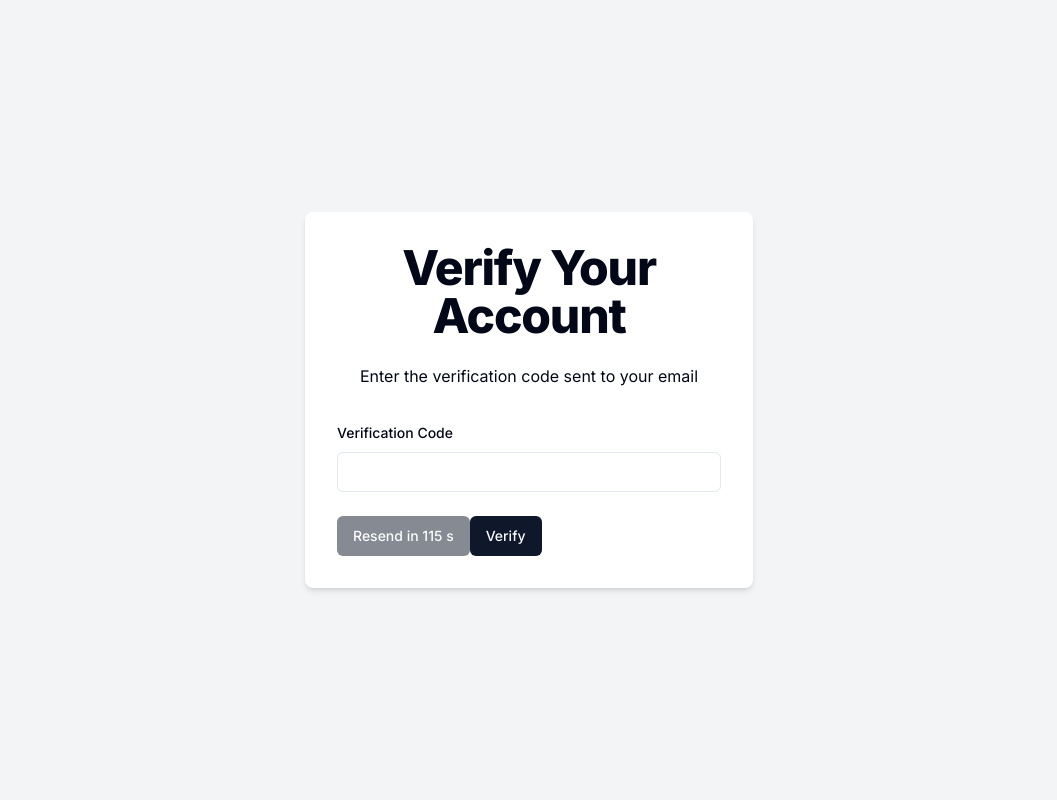
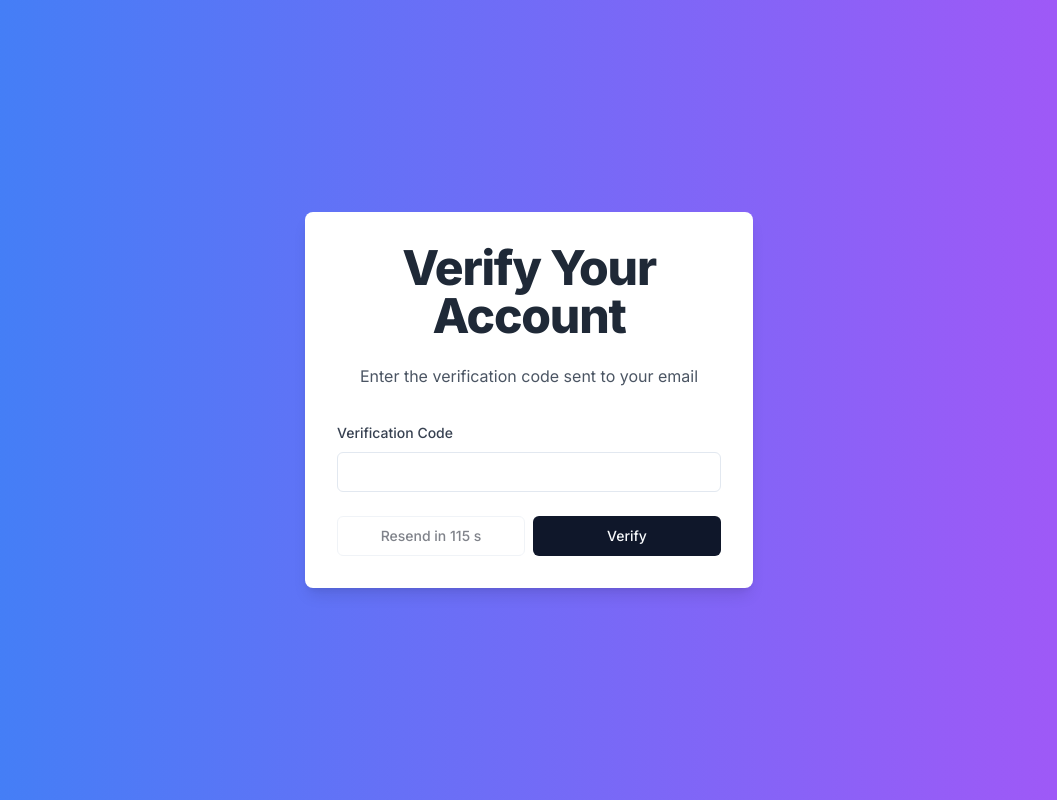
Before and after one commit to seeker53/anony-msg, a Next.js app: page /verify/1 in a window 1280 px wide. Shown: the whole page, without its empty margins (111-1168 px from the left). Built offline with nearby package versions, Linux system fonts and the light colour scheme.

Commit message:
code-verification page ui update

```diff
--- a/src/app/(auth)/verify/[username]/page.tsx
+++ b/src/app/(auth)/verify/[username]/page.tsx
@@ -1,3 +1,169 @@
+// 'use client';
+
+// import { Button } from '@/components/ui/button';
+// import {
+//     Form,
+//     FormField,
+//     FormItem,
+//     FormLabel,
+//     FormMessage,
+// } from '@/components/ui/form';
+// import { useState, useEffect } from 'react';
+// import { Input } from '@/components/ui/input';
+// import { useToast } from "@/hooks/use-toast";
+// import { ApiResponse } from '@/types/ApiResponse';
+// import { zodResolver } from '@hookform/resolvers/zod';
+// import axios, { AxiosError } from 'axios';
+// import { useParams, useRouter } from 'next/navigation';
+// import { useForm } from 'react-hook-form';
+// import * as z from 'zod';
+// import { verifySchema } from '@/schemas/verifySchema';
+
+// export default function VerifyAccount() {
+//     const router = useRouter();
+//     const params = useParams<{ username: string }>();
+//     const { toast } = useToast();
+//     const form = useForm<z.infer<typeof verifySchema>>({
+//         resolver: zodResolver(verifySchema),
+//     });
+//     const [isLoading, setIsLoading] = useState(false);
+//     const [isDisabled, setIsDisabled] = useState(true); // Start disabled
+//     const [countdown, setCountdown] = useState<number | null>(null);
+
+//     const handleResendCode = async () => {
+//         setIsLoading(true);
+//         try {
+//             const response = await axios.post<ApiResponse>(`/api/resend-verifycode`, {
+//                 username: params.username,
+//             });
+//             toast({
+//                 title: 'Success',
+//                 description: response.data.message,
+//             });
+//             setCountdown(120); // Start 120-second countdown
+//             setIsDisabled(true); // Disable the button again
+
+//         } catch (error) {
+//             const axiosError = error as AxiosError<ApiResponse>;
+//             toast({
+//                 title: "Error in resending verification code",
+//                 description: axiosError.response?.data.message || "Unknown error",
+//                 variant: "destructive",
+//             });
+//         } finally {
+//             setIsLoading(false);
+//         }
+//     };
+
+//     const onSubmit = async (data: z.infer<typeof verifySchema>) => {
+//         try {
+//             const response = await axios.post<ApiResponse>(`/api/verify-code`, {
+//                 username: params.username,
+//                 verifyCode: data.code,
+//             });
+
+//             toast({
+//                 title: 'Success',
+//                 description: response.data.message,
+//             });
+
+//             router.replace('/sign-in');
+//         } catch (error) {
+//             const axiosError = error as AxiosError<ApiResponse>;
+//             toast({
+//                 title: 'Verification Failed',
+//                 description: axiosError.response?.data.message || 'An error occurred. Please try again.',
+//                 variant: 'destructive',
+//             });
+//         }
+//     };
+
+//     // Handle countdown logic and button enabling/disabling
+//     useEffect(() => {
+//         if (countdown !== null && countdown > 0) {
+//             setIsDisabled(true); // Ensure the button is disabled during the countdown
+//             const intervalId = setInterval(() => {
+//                 setCountdown((prev) => prev! - 1); // Decrement the countdown
+//             }, 1000);
+
+//             return () => clearInterval(intervalId); // Clean up the interval on unmount
+//         } else if (countdown === 0) {
+//             setIsDisabled(false); // Enable the button when countdown ends
+//             setCountdown(null);
+//         }
+//     }, [countdown]);
+
+//     // Check if this is the first page load
+//     useEffect(() => {
+//         const isFirstLoad = sessionStorage.getItem('isFirstLoad');
+
+//         if (!isFirstLoad) {
+//             // First load, start countdown
+//             setCountdown(120); // Set initial countdown to 120 seconds
+//             setIsDisabled(true); // Ensure button is disabled on first load
+//             sessionStorage.setItem('isFirstLoad', 'true');
+//         } else {
+//             // If it's not the first load, check countdown from localStorage
+//             const storedCountdown = localStorage.getItem('countdown');
+//             if (storedCountdown) {
+//                 const remainingTime = parseInt(storedCountdown, 10);
+//                 if (remainingTime > 0) {
+//                     setCountdown(remainingTime); // Restore countdown
+//                     setIsDisabled(true); // Disable the button while the countdown is ongoing
+//                 } else {
+//                     setIsDisabled(false); // Enable the button if no countdown is active
+//                     setCountdown(null);
+//                 }
+//             } else {
+//                 setIsDisabled(false); // If no countdown, enable the button
+//                 setCountdown(null);
+//             }
+//         }
+//     }, []);
+
+//     // Save countdown in localStorage whenever it changes
+//     useEffect(() => {
+//         if (countdown !== null && countdown > 0) {
+//             localStorage.setItem('countdown', countdown.toString());
+//         } else {
+//             localStorage.removeItem('countdown');
+//         }
+//     }, [countdown]);
+
+//     return (
+//         <div className="flex justify-center items-center min-h-screen bg-gray-100">
+//             <div className="w-full max-w-md p-8 space-y-8 bg-white rounded-lg shadow-md">
+//                 <div className="text-center">
+//                     <h1 className="text-4xl font-extrabold tracking-tight lg:text-5xl mb-6">
+//                         Verify Your Account
+//                     </h1>
+//                     <p className="mb-4">Enter the verification code sent to your email</p>
+//                 </div>
+//                 <Form {...form}>
+//                     <form onSubmit={form.handleSubmit(onSubmit)} className="space-y-6">
+//                         <FormField
+//                             name="code"
+//                             control={form.control}
+//                             render={({ field }) => (
+//                                 <FormItem>
+//                                     <FormLabel>Verification Code</FormLabel>
+//                                     <Input {...field} />
+//                                     <FormMessage />
+//                                 </FormItem>
+//                             )}
+//                         />
+//                         <Button onClick={handleResendCode} disabled={isDisabled || isLoading} variant="default">
+//                             {isLoading ? 'Resending code...' : countdown !== null ? `Resend in ${countdown} s` : 'Resend Code'}
+//                         </Button>
+//                         <Button type="submit">Verify</Button>
+//                     </form>
+//                 </Form>
+//             </div>
+//         </div>
+//     );
+// }
+
+
 'use client';
 
 import { Button } from '@/components/ui/button';
@@ -27,7 +193,7 @@ export default function VerifyAccount() {
         resolver: zodResolver(verifySchema),
     });
     const [isLoading, setIsLoading] = useState(false);
-    const [isDisabled, setIsDisabled] = useState(true); // Start disabled
+    const [isDisabled, setIsDisabled] = useState(true);
     const [countdown, setCountdown] = useState<number | null>(null);
 
     const handleResendCode = async () => {
@@ -40,9 +206,8 @@ export default function VerifyAccount() {
                 title: 'Success',
                 description: response.data.message,
             });
-            setCountdown(120); // Start 120-second countdown
-            setIsDisabled(true); // Disable the button again
-
+            setCountdown(120);
+            setIsDisabled(true);
         } catch (error) {
             const axiosError = error as AxiosError<ApiResponse>;
             toast({
@@ -61,12 +226,10 @@ export default function VerifyAccount() {
                 username: params.username,
                 verifyCode: data.code,
             });
-
             toast({
                 title: 'Success',
                 description: response.data.message,
             });
-
             router.replace('/sign-in');
         } catch (error) {
             const axiosError = error as AxiosError<ApiResponse>;
@@ -78,50 +241,43 @@ export default function VerifyAccount() {
         }
     };
 
-    // Handle countdown logic and button enabling/disabling
     useEffect(() => {
         if (countdown !== null && countdown > 0) {
-            setIsDisabled(true); // Ensure the button is disabled during the countdown
+            setIsDisabled(true);
             const intervalId = setInterval(() => {
-                setCountdown((prev) => prev! - 1); // Decrement the countdown
+                setCountdown((prev) => prev! - 1);
             }, 1000);
-
-            return () => clearInterval(intervalId); // Clean up the interval on unmount
+            return () => clearInterval(intervalId);
         } else if (countdown === 0) {
-            setIsDisabled(false); // Enable the button when countdown ends
+            setIsDisabled(false);
             setCountdown(null);
         }
     }, [countdown]);
 
-    // Check if this is the first page load
     useEffect(() => {
         const isFirstLoad = sessionStorage.getItem('isFirstLoad');
-
         if (!isFirstLoad) {
-            // First load, start countdown
-            setCountdown(120); // Set initial countdown to 120 seconds
-            setIsDisabled(true); // Ensure button is disabled on first load
+            setCountdown(120);
+            setIsDisabled(true);
             sessionStorage.setItem('isFirstLoad', 'true');
         } else {
-            // If it's not the first load, check countdown from localStorage
             const storedCountdown = localStorage.getItem('countdown');
             if (storedCountdown) {
                 const remainingTime = parseInt(storedCountdown, 10);
                 if (remainingTime > 0) {
-                    setCountdown(remainingTime); // Restore countdown
-                    setIsDisabled(true); // Disable the button while the countdown is ongoing
+                    setCountdown(remainingTime);
+                    setIsDisabled(true);
                 } else {
-                    setIsDisabled(false); // Enable the button if no countdown is active
+                    setIsDisabled(false);
                     setCountdown(null);
                 }
             } else {
-                setIsDisabled(false); // If no countdown, enable the button
+                setIsDisabled(false);
                 setCountdown(null);
             }
         }
     }, []);
 
-    // Save countdown in localStorage whenever it changes
     useEffect(() => {
         if (countdown !== null && countdown > 0) {
             localStorage.setItem('countdown', countdown.toString());
@@ -131,13 +287,13 @@ export default function VerifyAccount() {
     }, [countdown]);
 
     return (
-        <div className="flex justify-center items-center min-h-screen bg-gray-100">
-            <div className="w-full max-w-md p-8 space-y-8 bg-white rounded-lg shadow-md">
+        <div className="flex justify-center items-center min-h-screen bg-gradient-to-r from-blue-500 to-purple-500">
+            <div className="w-full max-w-md p-8 space-y-8 bg-white rounded-lg shadow-lg">
                 <div className="text-center">
-                    <h1 className="text-4xl font-extrabold tracking-tight lg:text-5xl mb-6">
+                    <h1 className="text-4xl font-extrabold tracking-tight lg:text-5xl mb-6 text-gray-800">
                         Verify Your Account
                     </h1>
-                    <p className="mb-4">Enter the verification code sent to your email</p>
+                    <p className="mb-4 text-gray-600">Enter the verification code sent to your email</p>
                 </div>
                 <Form {...form}>
                     <form onSubmit={form.handleSubmit(onSubmit)} className="space-y-6">
@@ -146,16 +302,25 @@ export default function VerifyAccount() {
                             control={form.control}
                             render={({ field }) => (
                                 <FormItem>
-                                    <FormLabel>Verification Code</FormLabel>
-                                    <Input {...field} />
-                                    <FormMessage />
+                                    <FormLabel className="text-gray-700">Verification Code</FormLabel>
+                                    <Input {...field} className="border rounded-md p-2 focus:outline-none focus:ring-2 focus:ring-blue-400" />
+                                    <FormMessage className="text-red-600" />
                                 </FormItem>
                             )}
                         />
-                        <Button onClick={handleResendCode} disabled={isDisabled || isLoading} variant="default">
-                            {isLoading ? 'Resending code...' : countdown !== null ? `Resend in ${countdown} s` : 'Resend Code'}
-                        </Button>
-                        <Button type="submit">Verify</Button>
+                        <div className="flex justify-between items-center">
+                            <Button
+                                onClick={handleResendCode}
+                                disabled={isDisabled || isLoading}
+                                variant="outline"
+                                className="w-1/2 mr-2"
+                            >
+                                {isLoading ? 'Resending...' : countdown !== null ? `Resend in ${countdown} s` : 'Resend Code'}
+                            </Button>
+                            <Button type="submit" className="w-1/2">
+                                Verify
+                            </Button>
+                        </div>
                     </form>
                 </Form>
             </div>
```
